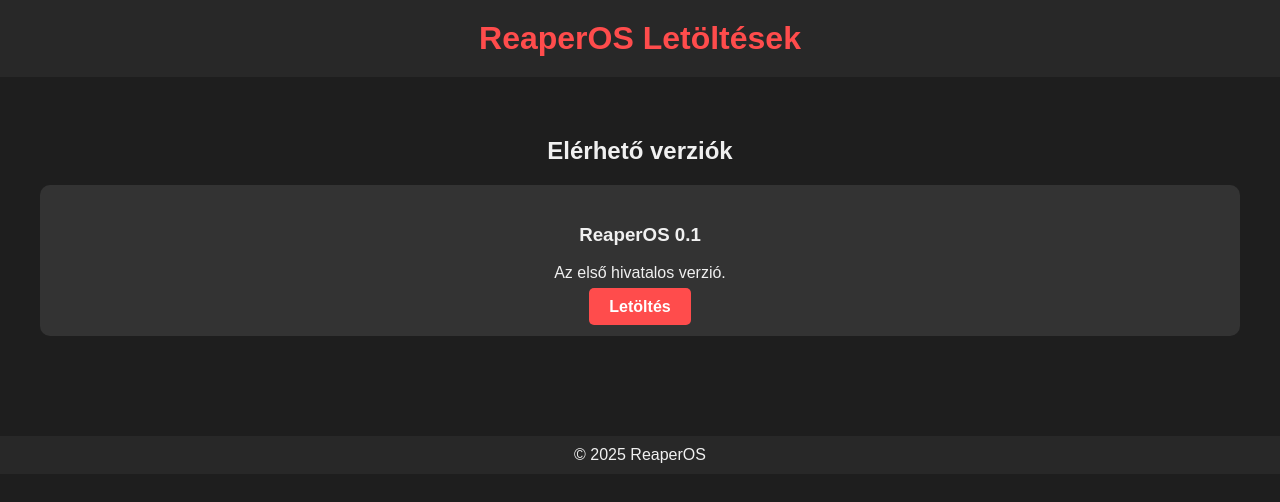
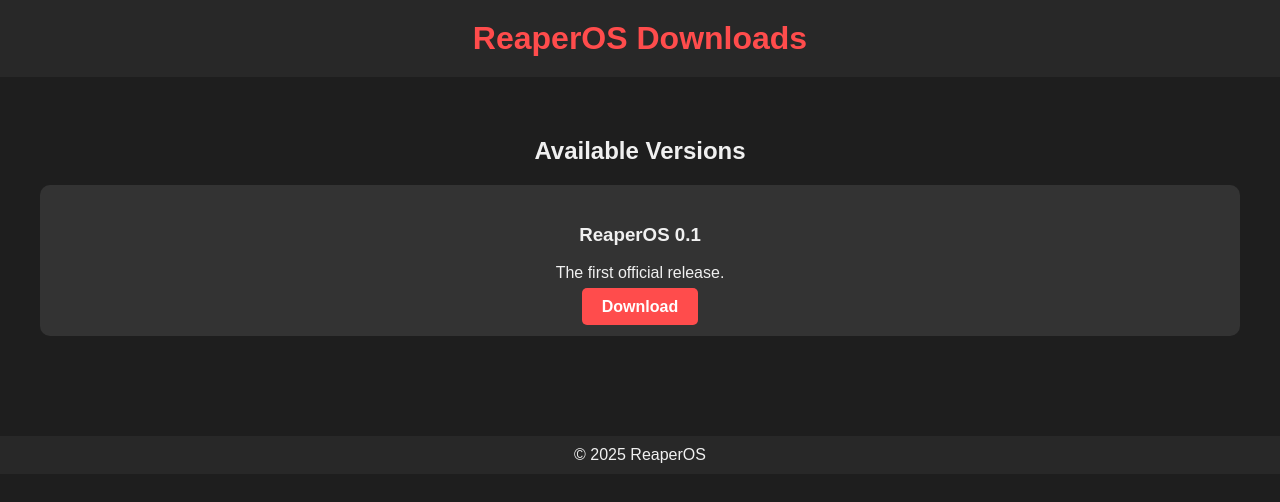
Before and after one commit to ReavexVoid/reaperos, a plain HTML site: page index.html in a window 1280 px wide. Drawn offline with Linux system fonts and the light colour scheme.

Commit message:
Update index.html

```diff
--- a/index.html
+++ b/index.html
@@ -1,9 +1,9 @@
 <!DOCTYPE html>
-<html lang="hu">
+<html lang="en">
 <head>
     <meta charset="UTF-8">
     <meta name="viewport" content="width=device-width, initial-scale=1.0">
-    <title>ReaperOS Letöltések</title>
+    <title>ReaperOS Downloads</title>
     <style>
         body {
             font-family: Arial, sans-serif;
@@ -57,10 +57,10 @@
 </head>
 <body>
     <header>
-        <h1>ReaperOS Letöltések</h1>
+        <h1>ReaperOS Downloads</h1>
     </header>
     <main>
-        <h2>Elérhető verziók</h2>
+        <h2>Available Versions</h2>
         <ul id="versionList" class="version-list"></ul>
     </main>
     <footer>
@@ -68,10 +68,10 @@
     </footer>
 
     <script>
-        // Ide írd a letölthető fájlok nevét és verzióját
+        // List of downloadable files
         const downloads = [
-            { version: "0.1", file: "downloads/ReaperOS-0.1.zip", description: "Az első hivatalos verzió." }
-            // Később ide lehet hozzáadni új verziókat
+            { version: "0.1", file: "downloads/ReaperOS-0.1.zip", description: "The first official release." }
+            // Add new versions here
         ];
 
         const versionList = document.getElementById("versionList");
@@ -81,7 +81,7 @@
             li.innerHTML = `
                 <h3>ReaperOS ${item.version}</h3>
                 <p>${item.description}</p>
-                <a class="download-btn" href="${item.file}" download>Letöltés</a>
+                <a class="download-btn" href="${item.file}" download>Download</a>
             `;
             versionList.appendChild(li);
         });
```
